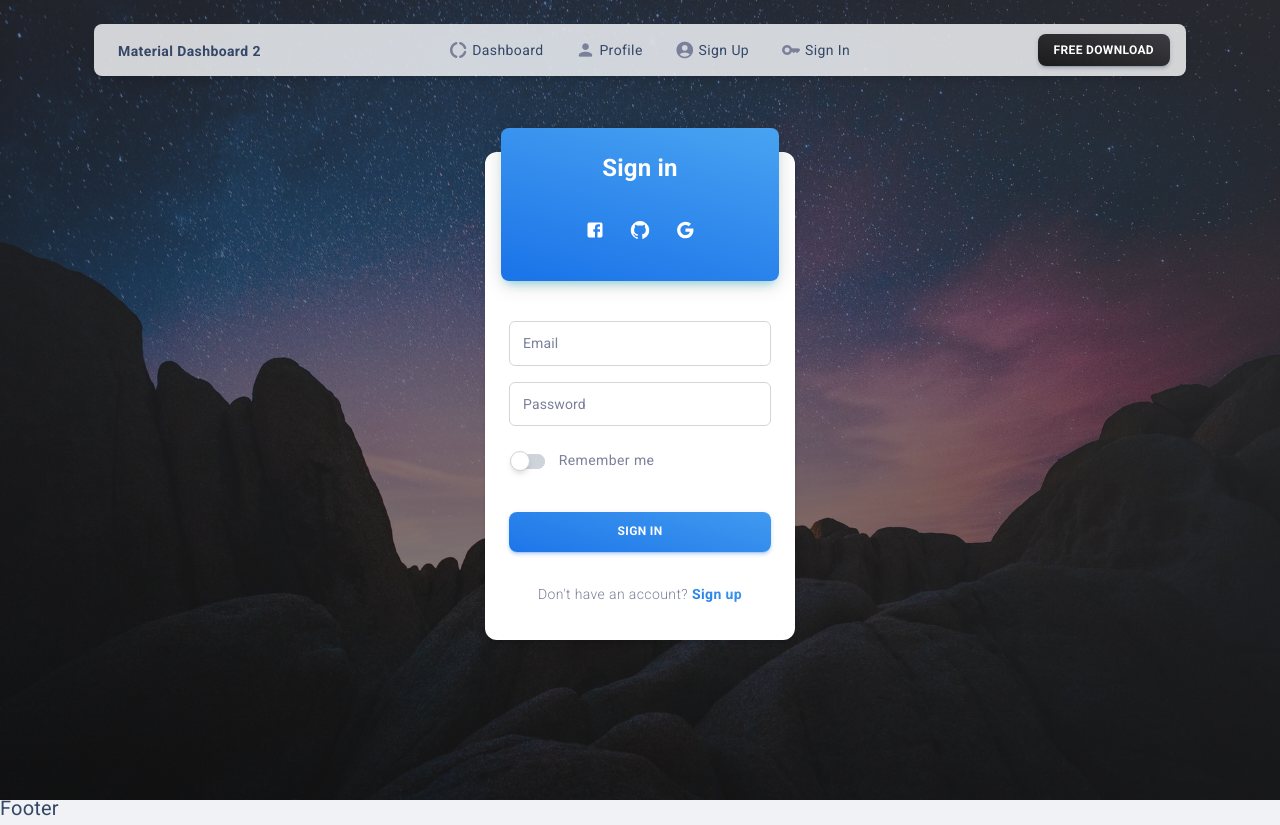
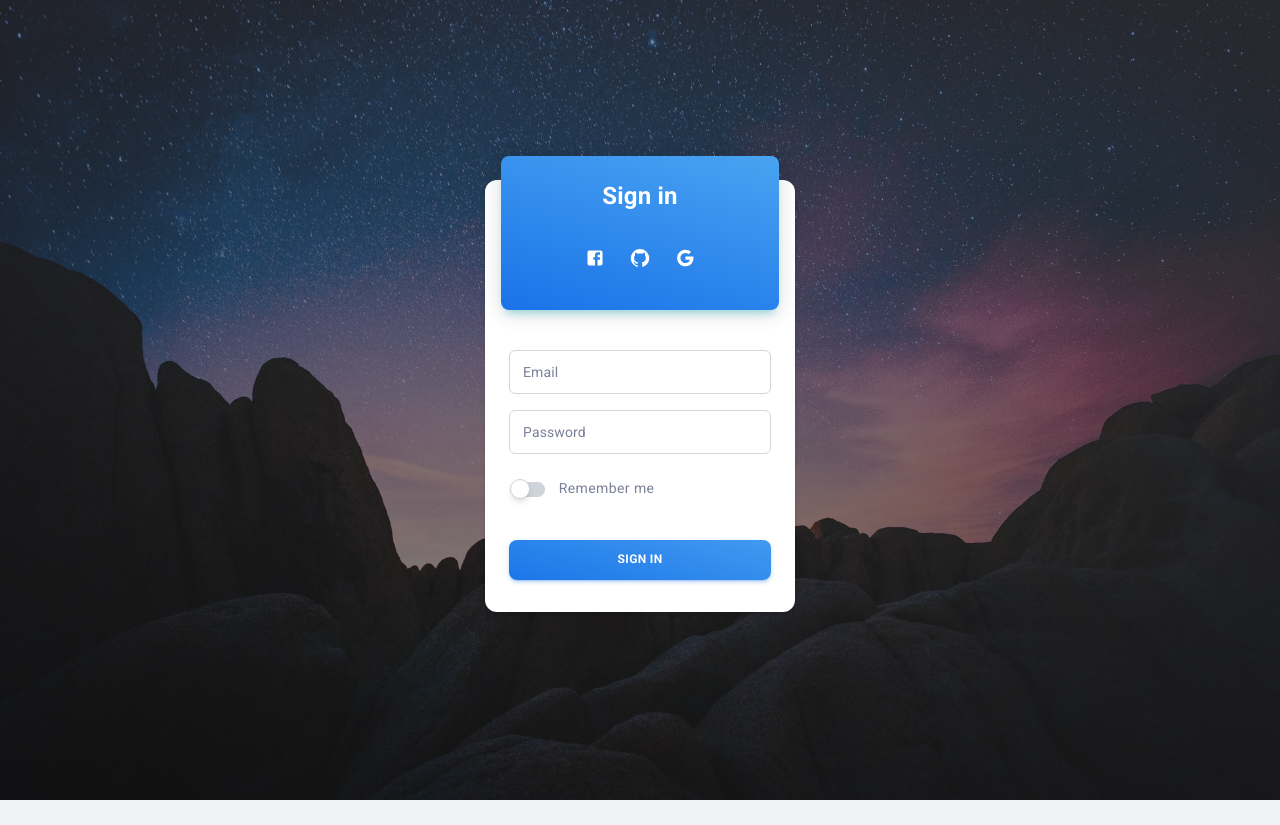
Before and after one commit to talalnuman1/switchive-admin, a React (Create React App) app: page /authentication/sign-in in a window 1280 px wide. After the commit the page ends 800 px from the top, so only its background shows below. Built offline with nearby package versions, Linux system fonts and the light colour scheme.

Commit message:
Loading Error Handled

```diff
--- a/src/App.js
+++ b/src/App.js
@@ -7,6 +7,10 @@ import { Routes, Route, Navigate, useLocation } from "react-router-dom";
 import { ThemeProvider } from "@mui/material/styles";
 import CssBaseline from "@mui/material/CssBaseline";
 import Icon from "@mui/material/Icon";
+import CircularProgress from "@mui/material/CircularProgress";
+import Box from "@mui/material/Box";
+
+import { message } from "antd";
 
 // Material Dashboard 2 React components
 import MDBox from "components/MDBox";
@@ -55,6 +59,8 @@ export default function App() {
   const [onMouseEnter, setOnMouseEnter] = useState(false);
   const [rtlCache, setRtlCache] = useState(null);
   const { pathname } = useLocation();
+
+  const [messageApi, contextHolder] = message.useMessage();
 
   // Cache for the rtl
   useMemo(() => {
@@ -120,11 +126,11 @@ export default function App() {
           console.log(res.data);
           dispatchR(setUser(res.data));
           dispatchR(setLoginState(true));
-          // message.success("login success");
+          messageApi.success("login success");
         })
         .catch((error) => {
-          // message.error(error);
-          console.log(error);
+          messageApi.error(error);
+          // console.log(error);
         })
         .finally(() => {
           setLoading(false);
@@ -161,11 +167,16 @@ export default function App() {
   return (
     <ThemeProvider theme={darkMode ? themeDark : theme}>
       {loading ? (
-        <div>loading...</div>
+        <Box
+          sx={{ display: "flex", justifyContent: "center", alignItems: "center", height: "90vh" }}
+        >
+          <CircularProgress />
+        </Box>
       ) : (
         <>
           <CssBaseline />
-          {layout === "dashboard" && (
+          {contextHolder}
+          {isLoggedIn && layout === "dashboard" && (
             <>
               <Sidenav
                 color={sidenavColor}
--- a/src/layouts/authentication/components/BasicLayout/index.js
+++ b/src/layouts/authentication/components/BasicLayout/index.js
@@ -32,14 +32,6 @@ import Footer from "layouts/authentication/components/Footer";
 function BasicLayout({ image, children }) {
   return (
     <PageLayout>
-      <DefaultNavbar
-        action={{
-          type: "external",
-          route: "https://creative-tim.com/product/material-dashboard-react",
-          label: "free download",
-          color: "dark",
-        }}
-      />
       <MDBox
         position="absolute"
         width="100%"
@@ -63,7 +55,6 @@ function BasicLayout({ image, children }) {
           </Grid>
         </Grid>
       </MDBox>
-      <Footer light />
     </PageLayout>
   );
 }
--- a/src/layouts/authentication/sign-in/index.js
+++ b/src/layouts/authentication/sign-in/index.js
@@ -169,7 +169,7 @@ function Basic() {
                 sign in
               </MDButton>
             </MDBox>
-            <MDBox mt={3} mb={1} textAlign="center">
+            {/* <MDBox mt={3} mb={1} textAlign="center">
               <MDTypography variant="button" color="text">
                 Don&apos;t have an account?{" "}
                 <MDTypography
@@ -183,7 +183,7 @@ function Basic() {
                   Sign up
                 </MDTypography>
               </MDTypography>
-            </MDBox>
+            </MDBox> */}
           </MDBox>
         </MDBox>
       </Card>
--- a/src/layouts/authentication/sign-up/index.js
+++ b/src/layouts/authentication/sign-up/index.js
@@ -59,10 +59,10 @@ function Cover() {
         dispatch(setLoginState(true));
         dispatch(setUser(res.data.user));
         setLoadingFalse();
-        message.success("Sign up successfully");
+        messageApi.success("Sign up successfully");
       })
       .catch((error) => {
-        message.error("Failed to Register");
+        messageApi.error("Failed to Register");
         setLoadingFalse();
       });
   };
```
